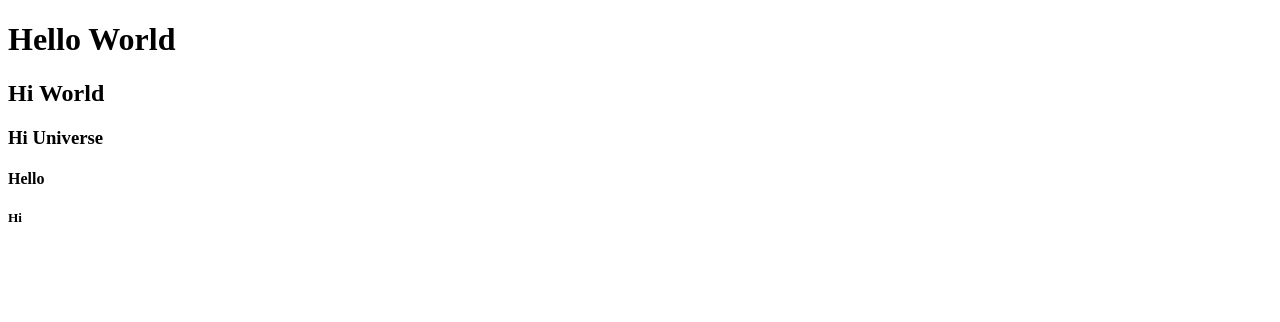
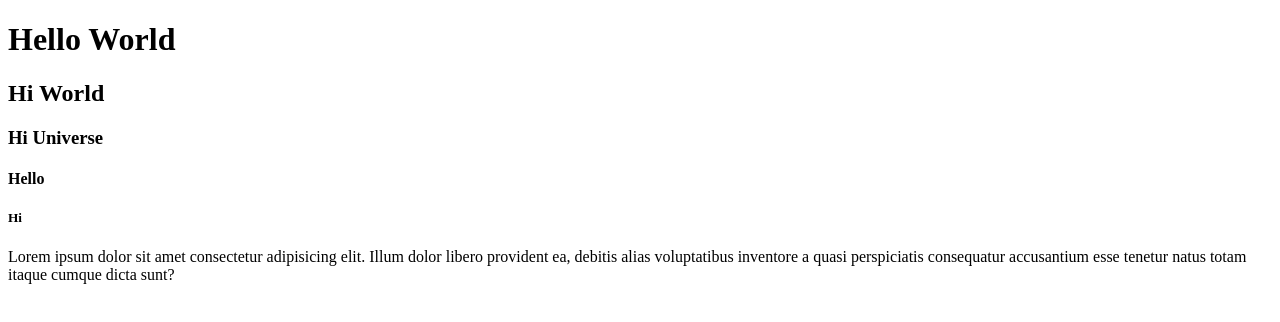
Before and after one commit to dotdwebo/learn-tailwindcss, a plain HTML site: page index.html in a window 1280 px wide. Drawn offline with Linux system fonts and the light colour scheme.

Commit message:
update: index.html

```diff
--- a/index.html
+++ b/index.html
@@ -12,5 +12,6 @@
     <h3>Hi Universe</h3>
     <h4>Hello</h4>
     <h5>Hi</h5>
+    <p>Lorem ipsum dolor sit amet consectetur adipisicing elit. Illum dolor libero provident ea, debitis alias voluptatibus inventore a quasi perspiciatis consequatur accusantium esse tenetur natus totam itaque cumque dicta sunt?</p>
 </body>
 </html>
```
Also changed, not shown: CHANGELOG.md (deleted).
